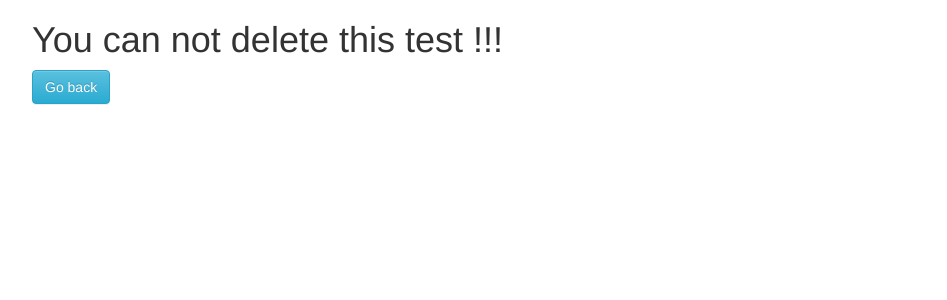
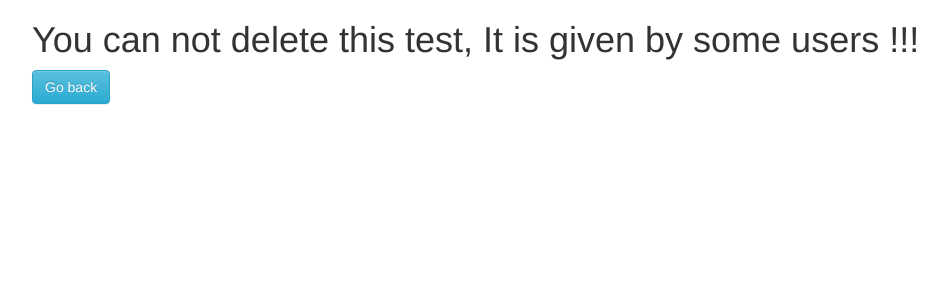
Before and after one commit to nehamalviya22/online-test-management-system, a Django app: template examinationsite/exam/templates/exam/not_delete_test.html in a window 1280 px wide. Shown: the top 300 px of the page, without its empty margins (38-985 px from the left). Run offline with Django 3.2, Linux system fonts and the light colour scheme; the template is opened without the code that fills it, so the values that code supplies are empty; some libraries are stand-ins or nearby versions.

Commit message:
update message for delete test page

```diff
--- a/examinationsite/exam/templates/exam/not_delete_test.html
+++ b/examinationsite/exam/templates/exam/not_delete_test.html
@@ -16,7 +16,7 @@
 <body>
     <div class="container">
 
-        <h1>You can not delete this test !!!</h1>
+        <h1>You can not delete this test, It is given by some users !!!</h1>
 
         <a class="btn btn-info" href="{% url 'AllTestList'%}">Go back </a>
 
```
